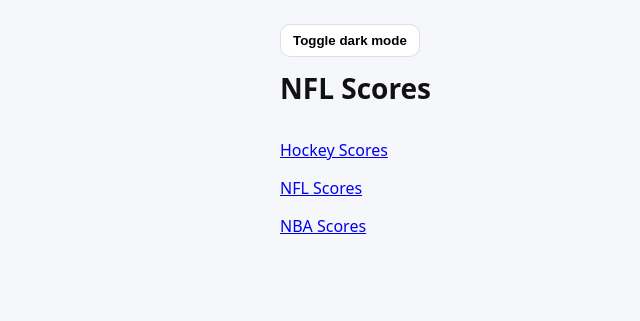
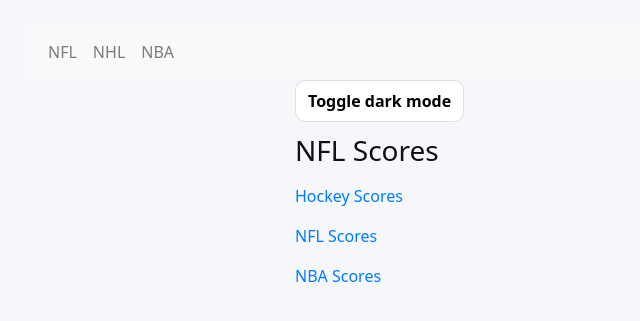
Before and after one commit to mendoska/nfl-app-pi, a Flask app: page / in a window 1280 px wide. Shown: the top 321 px of the page, without its empty margins (0-640 px from the left). Run offline with Flask 3, Linux system fonts and the light colour scheme; data that the repository does not hold is empty.

Commit message:
made navbar

```diff
--- a/templates/index.html
+++ b/templates/index.html
@@ -2,8 +2,26 @@
 <html>
  <head>
   <meta http-equiv = "refresh" content ="10">
+   <!-- adding bootstrap  -->
+  <link rel="stylesheet" href="https://cdn.jsdelivr.net/npm/bootstrap@4.3.1/dist/css/bootstrap.min.css" integrity="sha384-ggOyR0iXCbMQv3Xipma34MD+dH/1fQ784/j6cY/iJTQUOhcWr7x9JvoRxT2MZw1T" crossorigin="anonymous">
+
   <link rel="stylesheet" href="{{ url_for('static', filename='style.css') }}">
     <title> {{league}} </title>
+
+<nav class="navbar navbar-expand-lg navbar-light bg-light">
+  <!-- <a class="navbar-brand" href="#">Navbar</a> -->
+  <button class="navbar-toggler" type="button" data-toggle="collapse" data-target="#navbarNavAltMarkup" aria-controls="navbarNavAltMarkup" aria-expanded="false" aria-label="Toggle navigation">
+    <span class="navbar-toggler-icon"></span>
+  </button>
+  <div class="collapse navbar-collapse" id="navbarNavAltMarkup">
+    <div class="navbar-nav">
+      <a class="nav-item nav-link" href="#">NFL</a>
+      <a class="nav-item nav-link" href="/nhl">NHL</a>
+	  <a class="nav-item nav-link" href="/nba">NBA</a>
+    </div>
+  </div>
+</nav>
+
 
  </head>
 <body>
@@ -48,7 +66,10 @@
 	<p> <a href = "/nba">NBA Scores</a> </p>
   </div>
 <script src="{{ url_for('static', filename='script.js') }}"></script>
-
+<!-- more bootstrap configs -->
+<script src="https://code.jquery.com/jquery-3.3.1.slim.min.js" integrity="sha384-q8i/X+965DzO0rT7abK41JStQIAqVgRVzpbzo5smXKp4YfRvH+8abtTE1Pi6jizo" crossorigin="anonymous"></script>
+<script src="https://cdn.jsdelivr.net/npm/popper.js@1.14.7/dist/umd/popper.min.js" integrity="sha384-UO2eT0CpHqdSJQ6hJty5KVphtPhzWj9WO1clHTMGa3JDZwrnQq4sF86dIHNDz0W1" crossorigin="anonymous"></script>
+<script src="https://cdn.jsdelivr.net/npm/bootstrap@4.3.1/dist/js/bootstrap.min.js" integrity="sha384-JjSmVgyd0p3pXB1rRibZUAYoIIy6OrQ6VrjIEaFf/nJGzIxFDsf4x0xIM+B07jRM" crossorigin="anonymous"></script>
 </body>
 
 </html>
```
